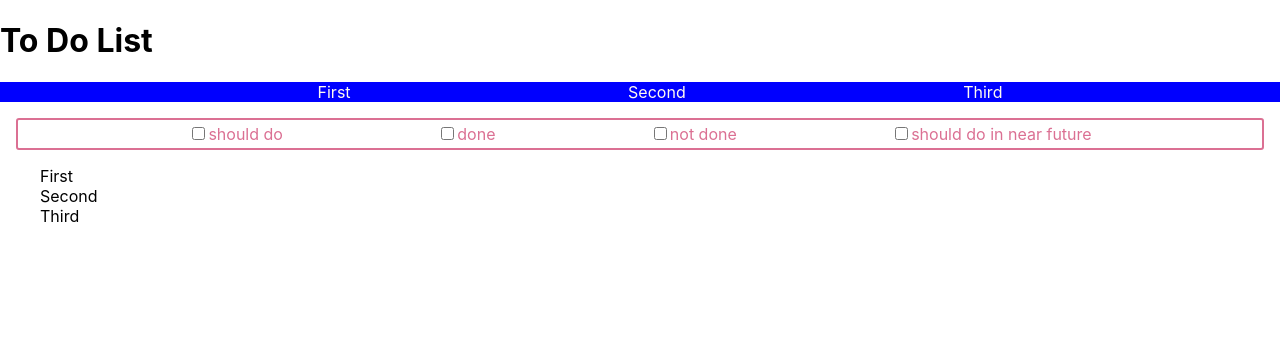
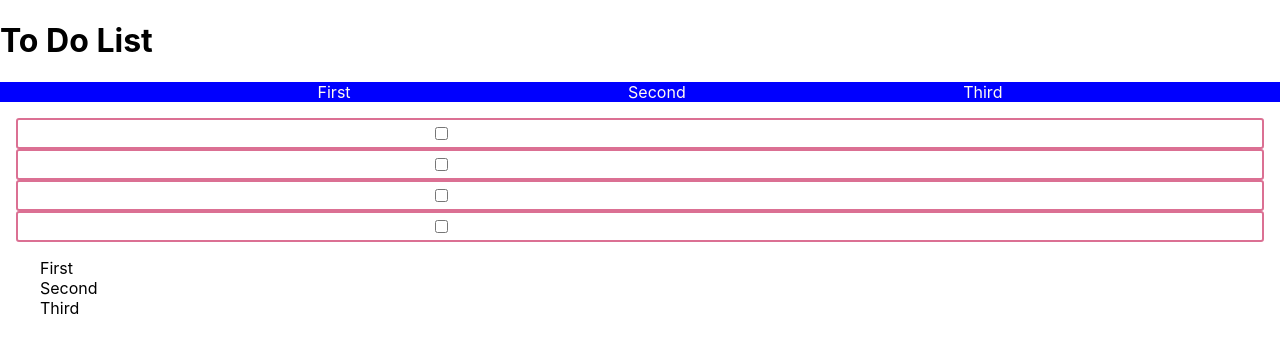
Before and after one commit to tkach90/reactLearnToDoList, a React (Create React App) app in the folder tkach-todo-list/: page / in a window 1280 px wide. Shown: the top 352 px of the page. Built offline with nearby package versions, Linux system fonts and the light colour scheme; the HTML template or start-up script is replaced by a standard one.

Commit message:
start using props

```diff
--- a/tkach-todo-list/src/components/MainContent.js
+++ b/tkach-todo-list/src/components/MainContent.js
@@ -2,9 +2,14 @@ import React from 'react';
 
 import MyInfo from './MyInfo';
 
-function MainContent() {
+function MainContent(props) {
     return(
         <main>
+            <MyInfo
+                todo = {{name: 'should do'}}
+            />
+            <MyInfo/>
+            <MyInfo/>
             <MyInfo/>
         </main>
     )
--- a/tkach-todo-list/src/components/MyInfo.js
+++ b/tkach-todo-list/src/components/MyInfo.js
@@ -2,7 +2,7 @@ import React, {Fragment} from 'react';
 import styled from 'styled-components';
 
 
-const Info = styled.div`
+const TodoItem = styled.div`
     display: flex;
     justify-content: space-evenly;
     background: transparent;
@@ -11,28 +11,13 @@ const Info = styled.div`
     color: palevioletred;
     margin: 0 1em;
     padding: 0.25em 1em;
-
-
 `;
 
-function MyInfo(){
+function MyInfo(props){
     return (
-        <Fragment>
-            <Info>
-                <div className="wrap">
-                    <input type="checkbox"/><label>should do</label>
-                </div>
-                <div className="wrap">
-                    <input type="checkbox"/><label>done</label>
-                </div>
-                <div className="wrap">
-                    <input type="checkbox"/><label>not done</label>
-                </div>
-                <div className="wrap">
-                    <input type="checkbox"/><label>should do in near future</label>
-                </div>
-            </Info>
-        </Fragment>
+            <TodoItem>
+                    <input type="checkbox"/><label>{props.name}</label>
+            </TodoItem>
     )
 }
 
```
